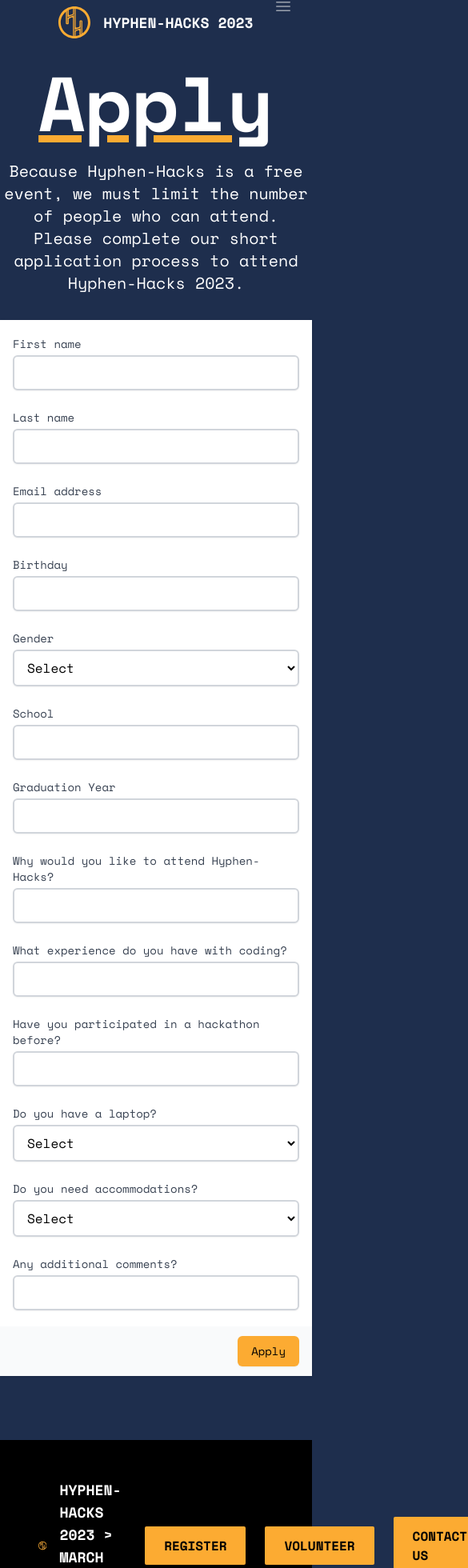
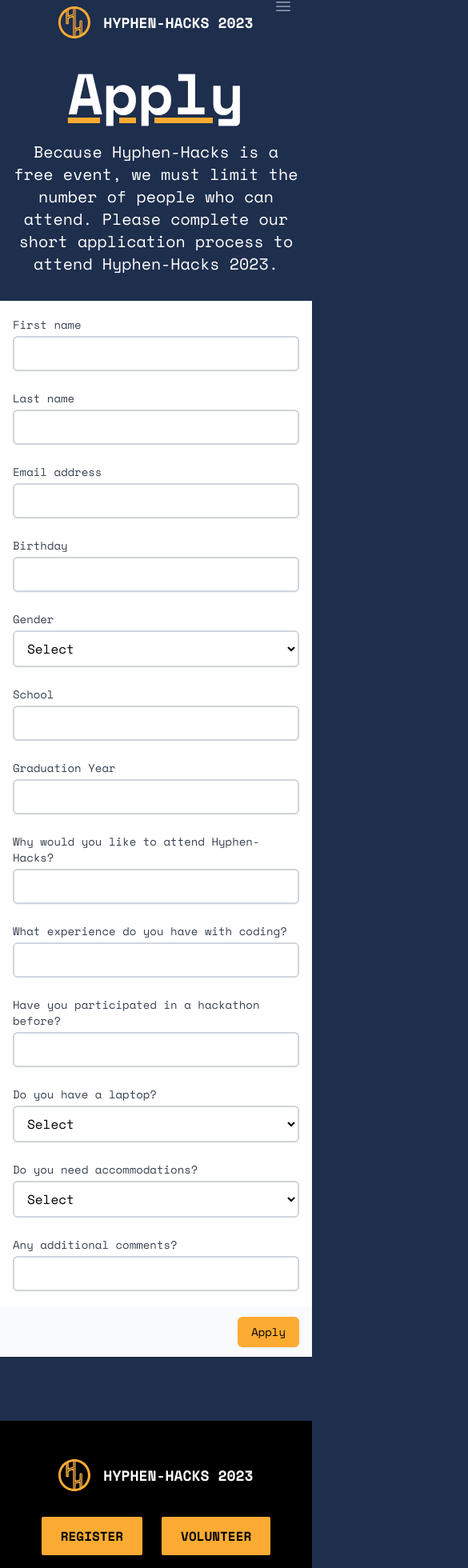
Before and after one commit to hyphen-hacks/website, a Next.js app: page /apply in a window 390 px wide. Shown: the part 24-1984 px from the top of the page at 80% size, 585 px wide, since content can reach past the window. Built offline with nearby package versions, Linux system fonts and the light colour scheme.

Commit message:
feat: footer/apply mobile support

```diff
--- a/components/Footer.tsx
+++ b/components/Footer.tsx
@@ -7,14 +7,14 @@ export const Footer: FunctionComponent = () => {
 	return (
 		<div className="mt-12">
 			<div className="bg-black px-12 pt-12 pb-8">
-				<div className="flex">
-					<div className="flex items-center">
+				<div className="flex flex-col sm:flex-row">
+					<div className="flex items-center justify-center md:justify-start">
 						<Logo className="w-10 h-10" />
 						<span className="text-lg sm:text-2xl font-bold uppercase ml-4">
-							Hyphen-Hacks 2023 &gt; March 11th @ LWHS
+							Hyphen-Hacks 2023 <span className="hidden md:inline-block">&gt; March 11th @ LWHS</span>
 						</span>
 					</div>
-					<div className="flex items-center gap-6 ml-auto uppercase font-bold">
+					<div className="flex flex-wrap justify-center items-center gap-6 ml-auto uppercase font-bold mt-8 md:mt-0">
 						<Link
 							className="bg-theme-orange px-6 py-3 text-black hover:opacity-80 transition-opacity rounded-sm"
 							href="/apply">
@@ -32,7 +32,7 @@ export const Footer: FunctionComponent = () => {
 						</Link>
 					</div>
 				</div>
-				<div className="text-left mt-8">
+				<div className="text-center md:text-left mt-8">
 					<span className="text-sm font-bold">
 						Developed by{" "}
 						<Link
--- a/components/Navbar.tsx
+++ b/components/Navbar.tsx
@@ -54,19 +54,19 @@ export const Navbar: FunctionComponent = () => {
 					</button>
 				</div>
 				<div className={"flex flex-col items-end transition-[width] overflow-hidden " + (open ? "w-36" : "w-0")}>
-					<Link href="#about" className="hover:opacity-80 transition-opacity p-2">
+					<Link href="/#about" className="hover:opacity-80 transition-opacity p-2" scroll={false}>
 						About
 					</Link>
-					<Link href="#faq" className="hover:opacity-80 transition-opacity p-2">
+					<Link href="/#faq" className="hover:opacity-80 transition-opacity p-2" scroll={false}>
 						FAQ
 					</Link>
-					<Link href="#contact" className="hover:opacity-80 transition-opacity p-2">
+					<Link href="/#contact" className="hover:opacity-80 transition-opacity p-2" scroll={false}>
 						Contact
 					</Link>
 					<Link
 						className="bg-theme-orange px-6 py-3 text-black hover:opacity-80 transition-opacity rounded-sm p-3 my-2"
 						href="/apply">
-						Apply
+						Register
 					</Link>
 				</div>
 			</div>
--- a/pages/apply.tsx
+++ b/pages/apply.tsx
@@ -5,8 +5,8 @@ const Apply: NextPage = () => {
 		<div>
 			<div className="w-full flex">
 				<div className="max-w-5xl mx-auto">
-					<div className="text-center">
-						<h1 className="text-8xl font-extrabold  underline decoration-theme-orange">Apply</h1>
+					<div className="text-center mx-4 md:mx-0">
+						<h1 className="text-7xl md:text-8xl font-extrabold  underline decoration-theme-orange">Apply</h1>
 						<p className="mt-6 text-xl">
 							Because Hyphen-Hacks is a free event, we must limit the number of people who can attend. Please complete
 							our short application process to attend Hyphen-Hacks 2023.
--- a/pages/index.tsx
+++ b/pages/index.tsx
@@ -17,7 +17,7 @@ const Home: NextPage = () => {
 				{/* <div className="text-[20rem] font-bold hidden sm:block absolute -z-20 right-10 -top-10 opacity-10 text-black">
 					2023
 				</div> */}
-				<div className=" hidden sm:block absolute -z-20 right-0 opacity-50 w-3/5 animate-float">
+				<div className="hidden sm:block absolute -z-20 right-0 opacity-50 w-3/5 animate-float">
 					<Image src={BridgeGraphic} alt="Hyphen-Hacks bridge graphic" />
 				</div>
 				<main className="max-w-5xl mx-8 mt-4 sm:mx-24 sm:mt-20">
@@ -158,9 +158,9 @@ const Home: NextPage = () => {
 				</p>
 			</div>
 
-			<div className="mt-8 sm:mt-36 mb-24 mx-8 sm:mx-24" id="contact">
+			<div className="mt-24 mb-12 sm:mt-36 sm:mb-24 mx-8 sm:mx-24" id="contact">
 				<div className="text-center">
-					<h1 className="text-8xl font-extrabold">Join for Free!</h1>
+					<h1 className="text-5xl md:text-8xl font-extrabold">Join for Free!</h1>
 					<div className="mt-12">
 						<Link
 							className="bg-theme-orange text-black px-6 py-3 hover:opacity-80 transition-opacity rounded-sm font-bold text-lg uppercase"
```
